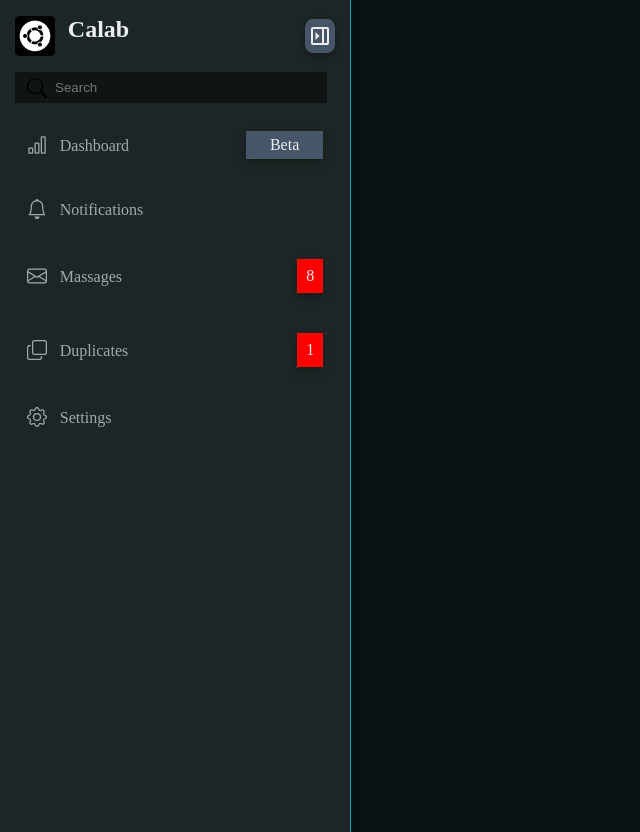
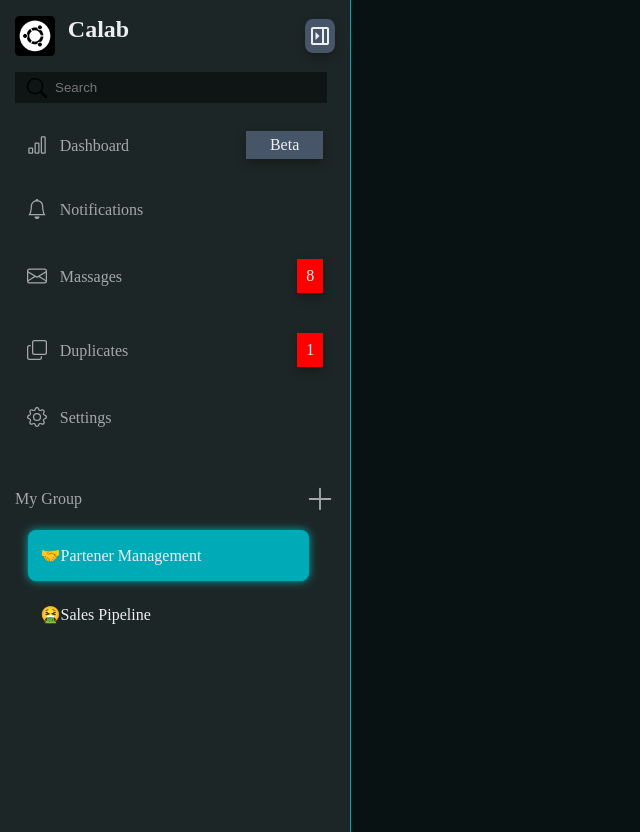
Before and after one commit to Anas-elbourkkadi/dashboard-landing-page, a plain HTML site: page index.html in a window 1280 px wide. Shown: the whole page, without its empty margins (0-640 px from the left). Drawn offline with nearby package versions, Linux system fonts and the light colour scheme.

Commit message:
i added the parte my group in side bar

```diff
--- a/Public/css/app.css
+++ b/Public/css/app.css
@@ -74,7 +74,7 @@ body {
     gap: 2vw;
 }
 
-.slide label {
+.slide .containerparent1 label {
     width: 30px;
     padding-block: 5px;
     background-color: var(--bk-close);
@@ -86,7 +86,7 @@ body {
     box-sizing: border-box;
 }
 
-.slide label:hover {
+.slide .containerparent1 label:hover {
     box-shadow: 0 6px 15px rgba(0, 0, 0, 0.4);
     transform: translateX(-2px);
     cursor: pointer;
@@ -105,6 +105,12 @@ body {
     background-repeat: no-repeat;
     background-size: 20px;
     padding-inline-start: 40px;
+}
+
+input[type="text"]:focus {
+    border: 1px solid var(--bak-card-slide);
+
+
 }
 
 /* ======= list in slider ========== */
@@ -137,7 +143,7 @@ li:hover {
     color: var(--bak-card-slide);
     border: 2px solid var(--bak-card-slide);
     box-shadow: 0 0 10px 0px var(--bak-card-slide);
-    border-radius: 0.5rem ;
+    border-radius: 0.5rem;
 }
 
 li div {
@@ -164,7 +170,8 @@ li .word {
     box-sizing: border-box;
     color: var(--sconder-fnt-color);
 }
-li .num{
+
+li .num {
     width: 2vw;
     padding-block: 1vh;
     background-color: red;
@@ -176,7 +183,52 @@ li .num{
     box-shadow: 0 4px 10px rgba(0, 0, 0, 0.3);
 }
 
-#check:checked ~ .slide li{
+#check:checked~.slide li {
     justify-content: center;
 
 }
+
+/* ========= finish the list slider ============ */
+.line {
+    display: flex;
+    justify-content: space-between;
+    align-items: center;
+}
+.line svg {
+    width: 30px;
+    fill: var(--color-element-slide);
+    cursor: pointer;
+}
+.line p{
+    color: var(--color-element-slide);
+}
+
+.sentence p{
+    color: var(--sconder-fnt-color);
+    padding: 2vh 1vw;
+    margin-bottom: 1vh;
+    margin-left: 1vw;
+
+
+}
+.sentence .first{
+    background-color: var(--bak-card-slide);
+    border-radius:0.5rem ;
+    width: 80%;
+    box-shadow: 0 0 8px var(--bak-card-slide);
+}
+.sentence{
+    transition: 1.5s;
+}
+
+#check:checked ~.slide .line{
+    display: none;
+}
+#group{
+    opacity: 0;
+}
+
+#group:checked +label+.sentence{
+    translate:0 -20px;
+    opacity: 0;
+}
--- a/index.html
+++ b/index.html
@@ -79,8 +79,7 @@
             </li>
             <li>
                 <div>
-                    <svg xmlns="http://www.w3.org/2000/svg"
-                        class="bi bi-gear" viewBox="0 0 16 16">
+                    <svg xmlns="http://www.w3.org/2000/svg" class="bi bi-gear" viewBox="0 0 16 16">
                         <path
                             d="M8 4.754a3.246 3.246 0 1 0 0 6.492 3.246 3.246 0 0 0 0-6.492M5.754 8a2.246 2.246 0 1 1 4.492 0 2.246 2.246 0 0 1-4.492 0" />
                         <path
@@ -90,6 +89,23 @@
                 </div>
             </li>
         </ul>
+
+        <!-- ============= the sconde party in =============== -->
+        <input type="checkbox" id="group">
+        <label for="group">
+            <div class="line">
+                <p>my group</p>
+                <svg xmlns="http://www.w3.org/2000/svg" class="bi bi-plus-lg" viewBox="0 0 16 16">
+                    <path fill-rule="evenodd"
+                        d="M8 2a.5.5 0 0 1 .5.5v5h5a.5.5 0 0 1 0 1h-5v5a.5.5 0 0 1-1 0v-5h-5a.5.5 0 0 1 0-1h5v-5A.5.5 0 0 1 8 2" />
+                </svg>
+            </div>
+
+        </label>
+        <div class="sentence">
+            <p class="first">🤝partener management</p>
+            <p>🤮sales pipeline</p>
+        </div>
     </div>
 
 </body>
```
